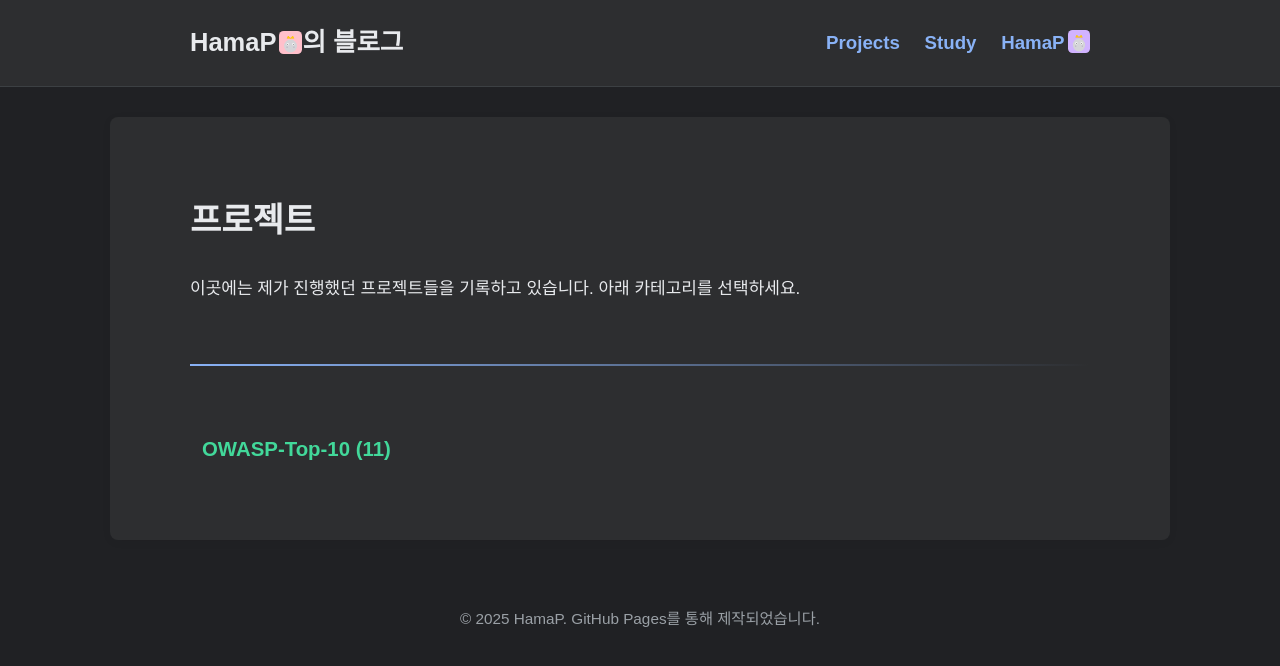
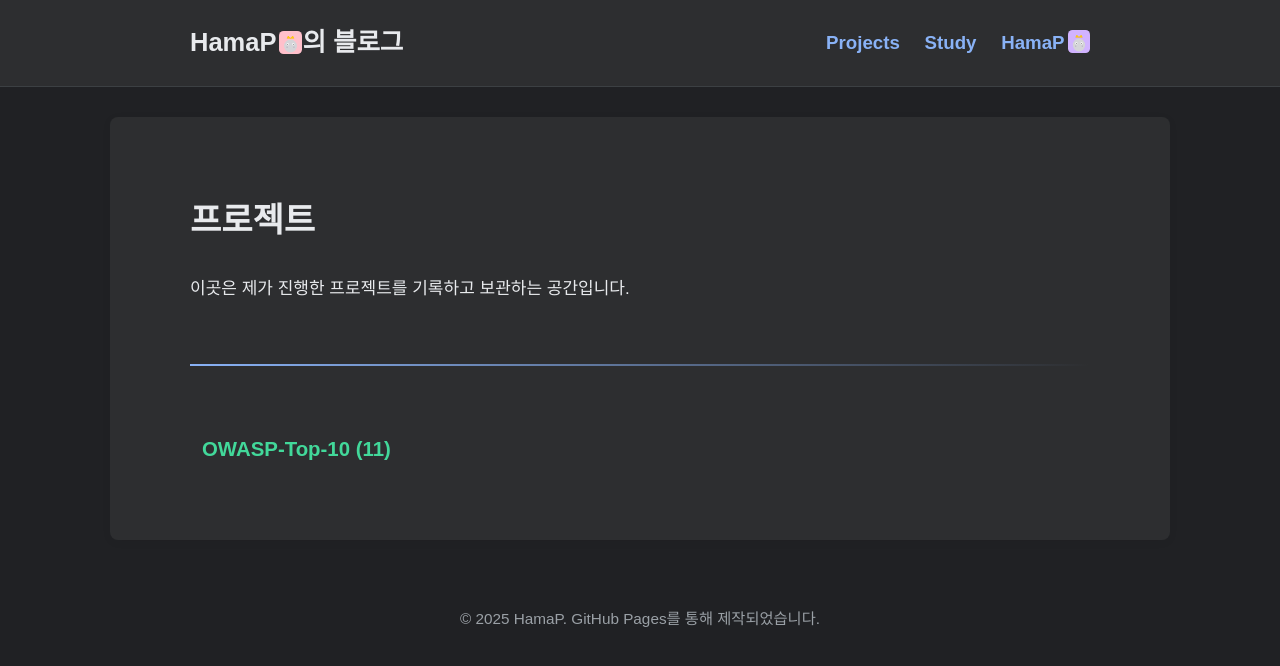
Before and after one commit to HamaP0/HamaP0.github.io, a Jekyll site: the page built from projects.html, in a window 1280 px wide. Shown: the top 666 px of the page. Built offline with Jekyll 4.4.1, drawn with Linux system fonts in a browser that asks for light colours; some web fonts are replaced.

Commit message:
Update projects.html

```diff
--- a/projects.html
+++ b/projects.html
@@ -4,7 +4,7 @@ title: 프로젝트
 ---
 
 <h1>{{ page.title }}</h1>
-<p>이곳에는 제가 진행했던 프로젝트들을 기록하고 있습니다. 아래 카테고리를 선택하세요.</p>
+<p>이곳은 제가 진행한 프로젝트를 기록하고 보관하는 공간입니다.</p>
 <hr>
 
 <ul class="category-list">
```
